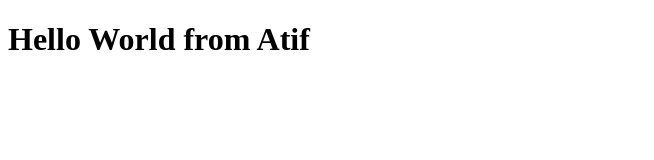
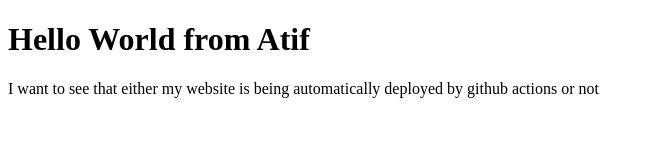
Before and after one commit to atif4445/BOOTCAMP2020SAMPLE, a plain HTML site: page index.html in a window 1280 px wide. Shown: the whole page, without its empty margins (0-654 px from the left). Drawn offline with Linux system fonts and the light colour scheme.

Commit message:
Update index.html

```diff
--- a/index.html
+++ b/index.html
@@ -3,8 +3,10 @@
 <head>
     <script src="./index.js"></script>
     <title>Document</title>
-    <h1>Hello World from Atif</h1>
+    <h1>Hello World from Atif </h1>
+    <p>I want to see that either my website is being automatically deployed by github actions or not</p>
 </head>
+
 <body>
 
 </body>
```
